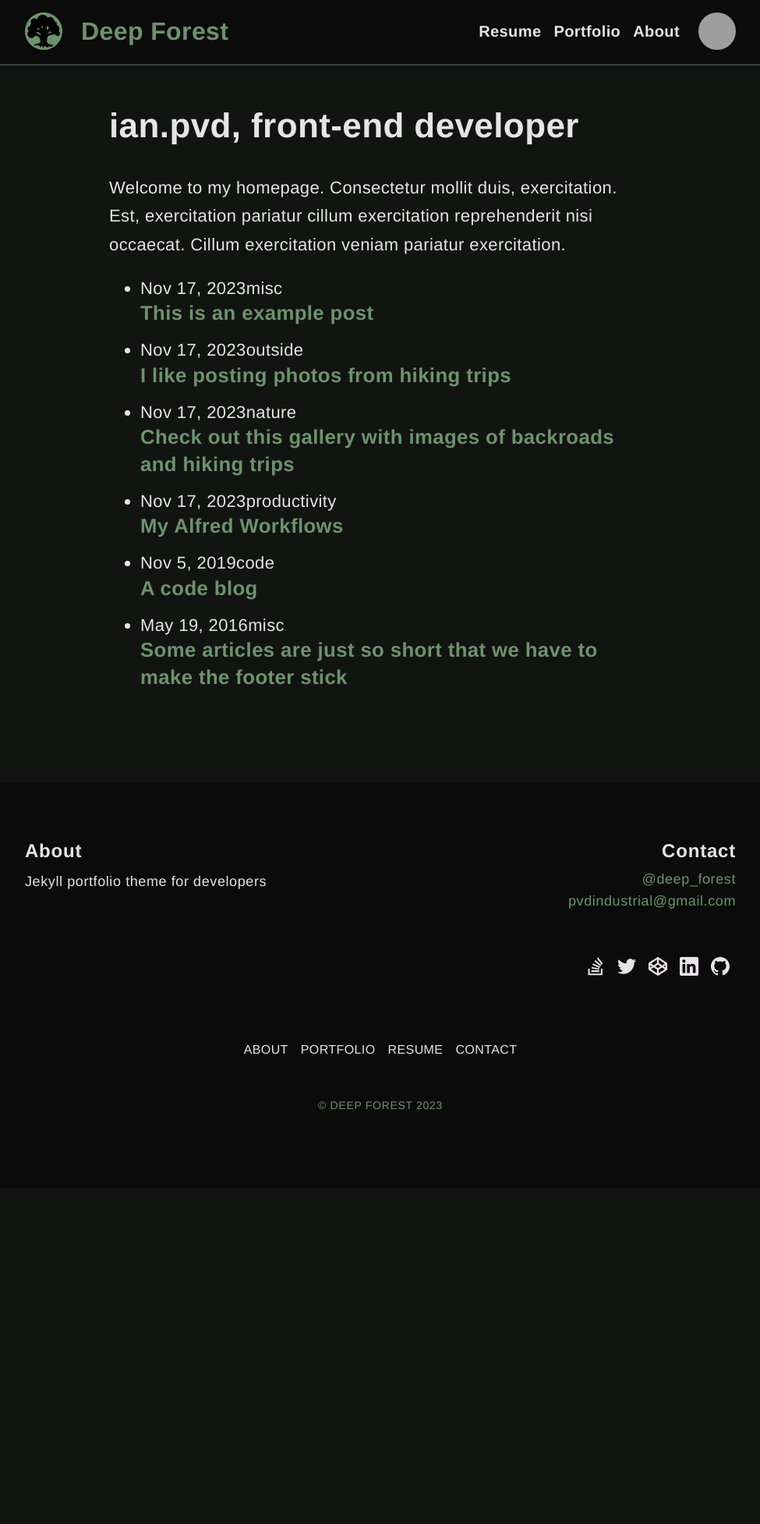
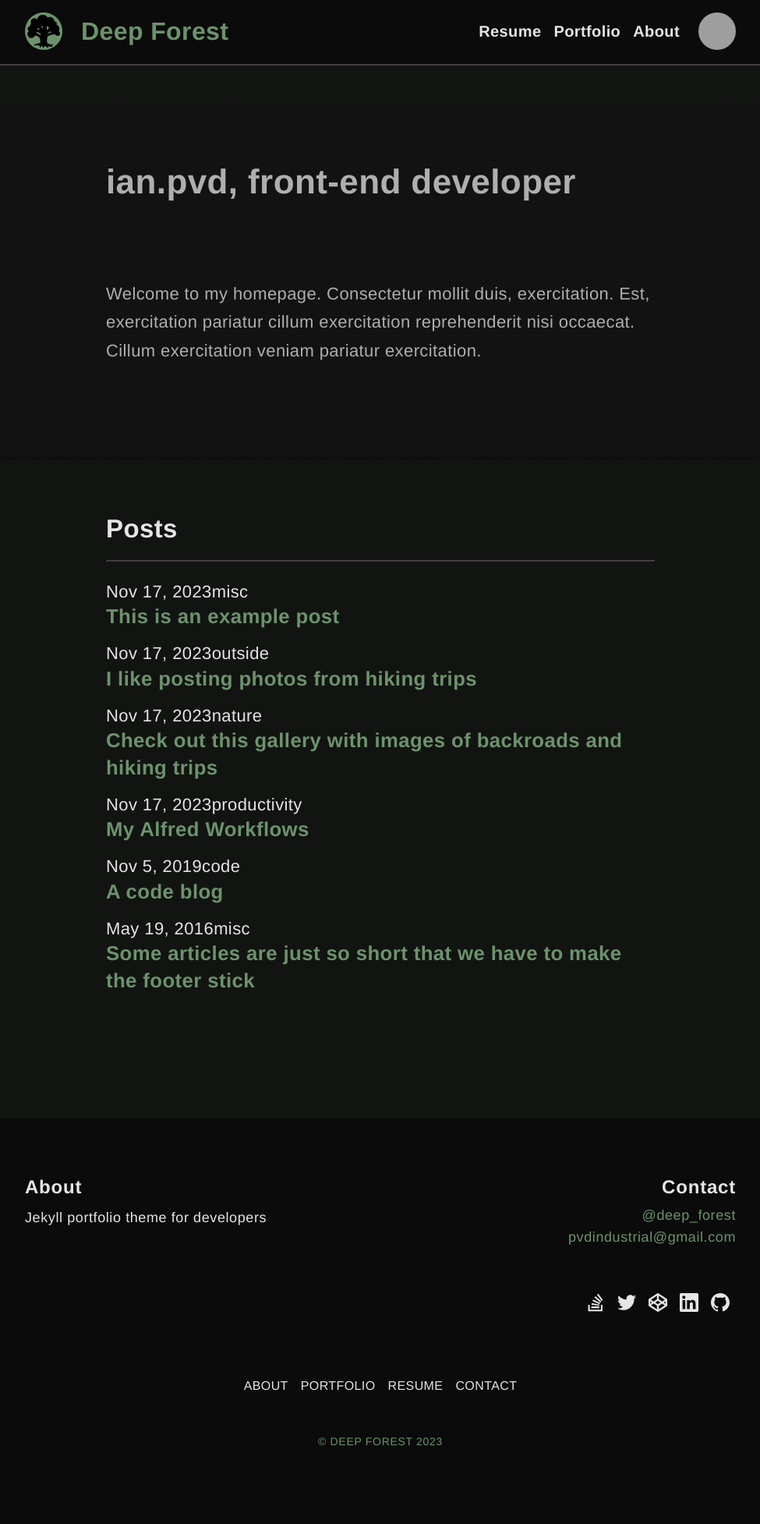
Before and after one commit to ian-pvd/deep-forest, a Jekyll site: the page built from index.md, in a window 1280 px wide. Shown: the whole page at 78% size, without its empty margins (152-1127 px from the left). Built offline with Jekyll 4.4.1, drawn with Linux system fonts in a browser that asks for light colours; before the commit the page ends 1523 px from its top, so only the background shows below that; grey boxes are pictures that could not be loaded.

Commit message:
wip home styles

```diff
--- a/_config.yml
+++ b/_config.yml
@@ -35,7 +35,7 @@ utilities_nav:
 theme_color: dark-green # possible values: dark-green light-green dark-red light-red, default: dark-green
 reduce_motion: false # possible values: true false, default: false
 show_excerpts: false # possible values: true false, default: false
-logo_url: '/assets/logo.svg' # logo url, default: /assets/logo.png
+logo_url: '/assets/images/logo.svg' # logo url, default: /assets/logo.png
 
 # Social media links
 social_links:
--- a/_layouts/home.html
+++ b/_layouts/home.html
@@ -4,11 +4,18 @@ layout: default
 
 <div class="home">
 
+	<div class="home__wrapper">
 		{%- if page.title -%}
-	<h1 class="home_page-title">{{ page.title | escape }}</h1>
+		<h1 class="home__title">{{ page.title | escape }}</h1>
 		{%- endif -%}
 
+		<div class="home__content">
 			{{ content }}
+		</div>
+	</div>
+
+	<section class="home__posts" id="#home-posts">
+		<h2 class="home__posts-title">Posts</h2>
 
 		{% if site.paginate %}
 		{% assign posts = paginator.posts %}
@@ -18,20 +25,20 @@ layout: default
 
 		{%- if posts.size > 0 -%}
 		{%- if page.list_title -%}
-	<h2 class="post-list-heading">{{ page.list_title }}</h2>
+		<h2 class="home_posts-heading">{{ page.list_title }}</h2>
 		{%- endif -%}
-	<ul class="home__post-list">
+		<ul class="home__posts-list">
 			{%- assign date_format = site.minima.date_format | default: "%b %-d, %Y" -%}
 			{%- for post in posts -%}
-		<li class="home_post-list-item">
+			<li class="home_posts-item">
 				{%- include post-item.html -%}
 			</li>
 			{%- endfor -%}
 		</ul>
 
 		{% if site.paginate %}
-	<div class="pager">
-		<ul class="pagination">
+		<div class="home__pager">
+			<ul class="home__pagination">
 				{%- if paginator.previous_page %}
 				<li><a href="{{ paginator.previous_page_path | relative_url }}" class="previous-page">{{ paginator.previous_page
 						}}</a></li>
@@ -53,8 +60,9 @@ layout: default
 			</ul>
 		</div>
 		{%- endif %}
+
 		{%- else -%}
 		<!-- No posts to display. -->
 		{%- endif -%}
-
+	</section>
 </div>
--- a/_layouts/post.html
+++ b/_layouts/post.html
@@ -6,7 +6,7 @@ layout: default
 
 	{%- if page.image -%}
 	<figure class="article__featured-image">
-		<img class="article__image" src="/assets/images/{{ page.image }}" alt="{{ page.title | escape }}">
+		<img class="article__image" src="/assets/images/posts/{{ page.image }}" alt="{{ page.title | escape }}">
 	</figure>
 	{%- endif -%}
 
--- a/_sass/index.scss
+++ b/_sass/index.scss
@@ -8,11 +8,12 @@
 @import "accessibility";
 
 /* Layouts & Includes */
-@import "includes/article";
 @import "includes/post-item";
 @import "includes/site-footer";
 @import "includes/site-header";
 @import "includes/site-main";
 @import "includes/social-link-item";
 @import "includes/social-links";
+@import "layouts/article";
+@import "layouts/home";
 @import "layouts/page";
--- /dev/null
+++ b/_sass/layouts/home.scss
@@ -0,0 +1,44 @@
+.home__wrapper {
+	margin-top: -3rem;
+	margin: 0 0 4.5rem 50%;
+	padding: 24px 0 4.5rem;
+	position: relative;
+	transform: translate(-50%, 0);
+	width: var(--viewport-width);
+
+	&::after {
+		content: '';
+		position: absolute;
+		top: 0;
+		left: 0;
+		width: 100%;
+		height: 100%;
+		border-bottom: var(--border-hr);
+		background-image: url('/assets/images/fake-brick.png');
+		opacity: 0.25;
+	}
+}
+
+.home__title,
+.home__content {
+	@include wrapper;
+	padding-top: 1.5rem;
+	padding-bottom: 1.5rem;
+}
+
+.home__content {
+	@include content;
+}
+
+.home__posts-title {
+	margin-bottom: 1.5rem;
+	padding-bottom: 1.5rem;
+	border-bottom: var(--border-layout);
+	line-height: 1;
+}
+
+.home__posts-list {
+	list-style: none;
+	margin: 0;
+	padding: 0 0 3rem;
+}
--- a/_sass/mixins.scss
+++ b/_sass/mixins.scss
@@ -15,8 +15,9 @@
 
 @mixin wrapper {
 	margin: 0 auto;
+	max-width: 50rem;
 	padding: var(--space-large) var(--space-medium);
-	width: clamp(20rem, 100%, 36em);
+	width: 100%;
 
 	@media #{$desktop} {
 		padding: var(--space-large);
```
Also changed, not shown: _sass/layouts/article.scss (renamed from _sass/includes/article.scss), assets/images/fake-brick.png (added), assets/images/logo.png (renamed from assets/logo.png), assets/images/logo.svg (renamed from assets/logo.svg), assets/images/posts/a-dark-forest.png (renamed from assets/images/a-dark-forest.png), assets/images/posts/photo-1509101758186-479a713d3687.jpeg (renamed from assets/images/photo-1509101758186-479a713d3687.jpeg). Lines whose indentation alone changed are shown as unchanged.
